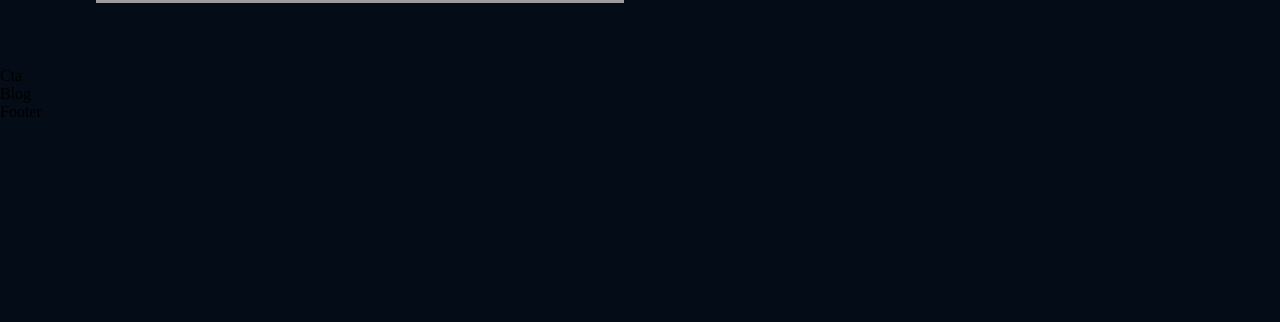
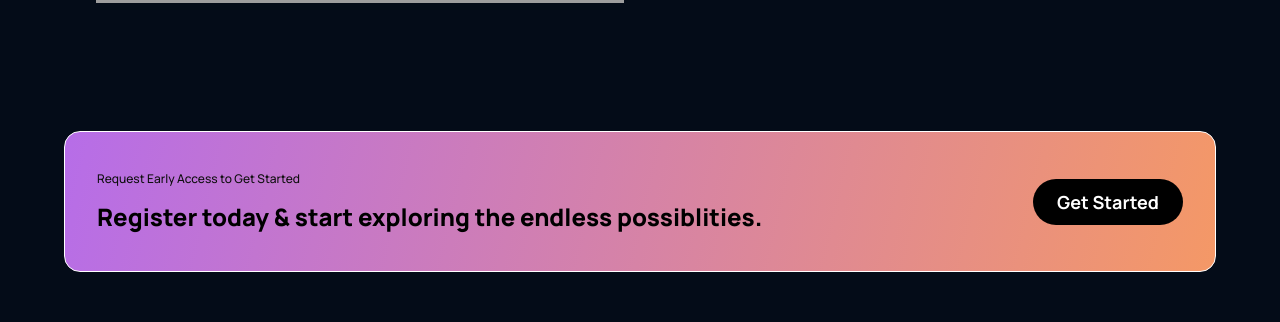
Before and after one commit to Ranakb/GPT3-AI, a React (Create React App) app: page / in a window 1280 px wide. Shown: the part 2808-3130 px from the top of the page. Before the commit the page ends 2929 px from the top, so only its background shows below. Built offline with nearby package versions, Linux system fonts and the light colour scheme; grey boxes are pictures that could not be loaded.

Commit message:
created and added the fully reponsive call to action component in the app

```diff
--- a/src/components/cta/Cta.jsx
+++ b/src/components/cta/Cta.jsx
@@ -1,7 +1,17 @@
 import React from 'react';
 import './cta.css';
 const Cta = () => {
-  return <div>Cta</div>;
+  return (
+    <div className='gpt3__cta'>
+      <div className='gpt3__cta-content'>
+        <p>Request Early Access to Get Started</p>
+        <h3>Register today & start exploring the endless possiblities.</h3>
+      </div>
+      <div className='gpt3__cta-btn'>
+        <button type='button'>Get Started</button>
+      </div>
+    </div>
+  );
 };
 
 export default Cta;
--- a/src/components/cta/cta.css
+++ b/src/components/cta/cta.css
@@ -0,0 +1,69 @@
+.gpt3__cta {
+  border: 1px solid #fff;
+  color: #fff;
+  display: flex;
+  justify-content: space-between;
+  align-items: center;
+  flex-direction: row;
+  padding: 2rem;
+  margin: 4rem;
+  border-radius: 1rem;
+  background: var(--gradient-bar);
+}
+.gpt3__cta-content p {
+  font-family: var(--font-family);
+  font-weight: 500;
+  font-size: 12px;
+  line-height: 30px;
+  color: #0e0e0e;
+}
+.gpt3__cta-content h3 {
+  font-family: var(--font-family);
+  font-weight: 800;
+  font-size: 24px;
+  line-height: 45px;
+  color: black;
+}
+
+.gpt3__cta-btn {
+  display: flex;
+  justify-content: center;
+  align-items: center;
+  margin-left: 2rem;
+}
+.gpt3__cta-btn button {
+  background: #000000;
+  border-radius: 40px;
+  color: #ffffff;
+  font-family: var(--font-family);
+  font-weight: bold;
+  font-size: 18px;
+  line-height: 30px;
+  padding: 0.5rem 1rem;
+  border: none;
+  outline: none;
+  cursor: pointer;
+  min-width: 150px;
+}
+
+@media screen and (max-width: 650px) {
+  .gpt3__cta {
+    flex-direction: column;
+  }
+  .gpt3__cta-btn {
+    margin: 2rem 0 0;
+  }
+}
+@media screen and (max-width: 550px) {
+  .gpt3__cta {
+    margin: 4rem 2rem;
+  }
+  .gpt3__cta-content h3 {
+    font-size: 18px;
+    line-height: 32px;
+  }
+  .gpt3__cta-btn button {
+    font-size: 14px;
+    line-height: 28px;
+  }
+}
```
